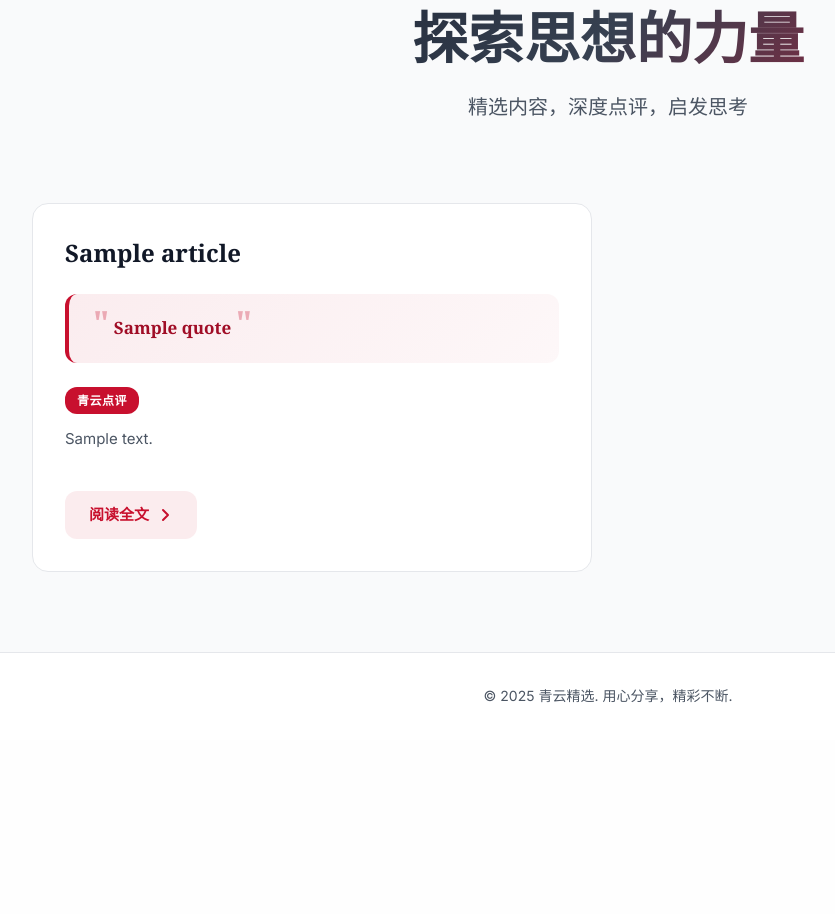
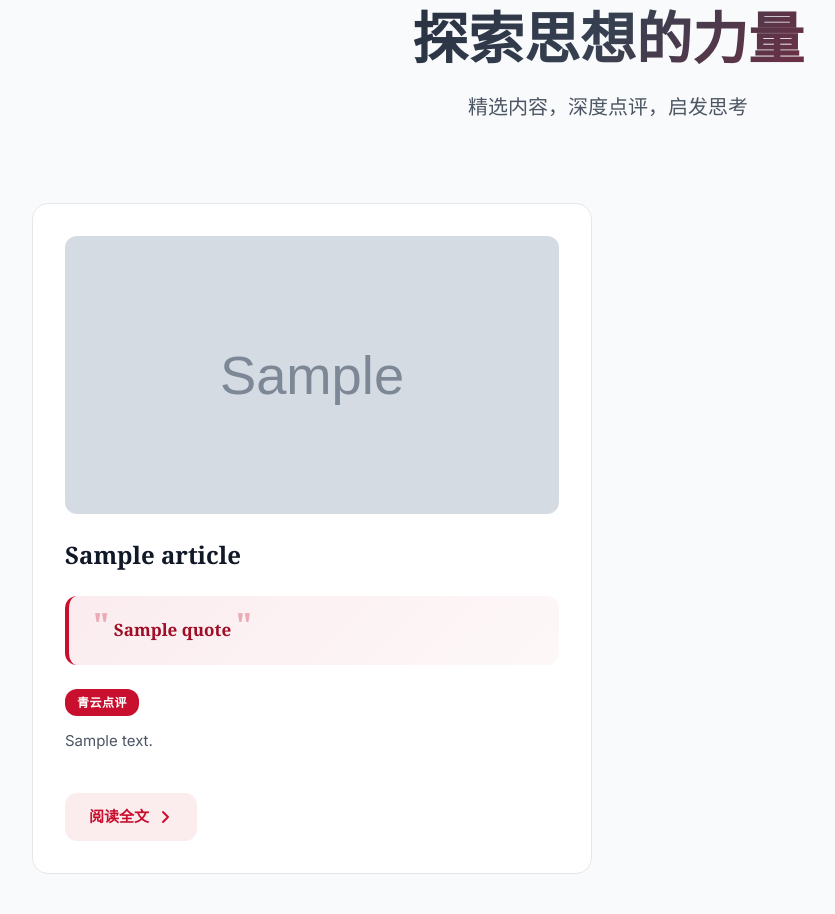
Before and after one commit to xietodd/qingyun_digest, a Flask app: template templates/index.html in a window 1280 px wide. Shown: the part 161-1075 px from the top of the page, without its empty margins (32-867 px from the left). Before the commit the page ends 864 px from the top, so only its background shows below. Run offline with Flask 3, Linux system fonts and the light colour scheme; the template is opened without the code that fills it: most values are stand-ins (such as "Sample title", 1, 10 or a date in 2020); grey boxes marked "Sample" are stand-in pictures.

Commit message:
添加缩略图支持并修复精选金句中的星号问题

```diff
--- a/app.py
+++ b/app.py
@@ -36,12 +36,32 @@ def markdown_to_plain_text(text):
     text = re.sub(r'#{1,6}\s+', '', text)  # 标题
     text = re.sub(r'\[(.+?)\]\(.+?\)', r'\1', text)  # 链接
     text = re.sub(r'`(.+?)`', r'\1', text)  # 行内代码
-    text = re.sub(r'<br\s*/?>','', text, flags=re.IGNORECASE)  # HTML 换行
+    text = re.sub(r'<br\s*/?>', '', text, flags=re.IGNORECASE)  # HTML 换行
     text = re.sub(r'---+', '', text)  # 分隔线
     text = re.sub(r'>\s+', '', text)  # 引用
     text = re.sub(r'[-*+]\s+', '', text)  # 列表
     text = re.sub(r'\d+\.\s+', '', text)  # 有序列表
     text = re.sub(r'\s+', ' ', text)  # 多余空格
+    return text.strip()
+
+
+def clean_quote_text(text):
+    """清理精选金句中的 Markdown 语法，保留纯文本"""
+    if not text:
+        return ''
+    import re
+    # 处理嵌套的星号（如 ** ** 或 ** **text** **）
+    text = re.sub(r'\*\*\s+\*\*', '', text)  # 移除空的双星号
+    text = re.sub(r'\*\*\s+', '', text)  # 移除开头的双星号加空格
+    text = re.sub(r'\s+\*\*', '', text)  # 移除结尾的空格加双星号
+    # 移除 Markdown 语法
+    text = re.sub(r'\*\*\*(.+?)\*\*\*', r'\1', text)  # 粗斜体
+    text = re.sub(r'\*\*(.+?)\*\*', r'\1', text)  # 粗体
+    text = re.sub(r'\*(.+?)\*', r'\1', text)  # 斜体
+    text = re.sub(r'__(.+?)__', r'\1', text)  # 粗体
+    text = re.sub(r'_(.+?)_', r'\1', text)  # 斜体
+    # 清理多余空格
+    text = re.sub(r'\s+', ' ', text)
     return text.strip()
 
 
@@ -185,18 +205,30 @@ def get_articles_from_feishu():
         comment = get_field_value(fields.get('黄叔点评', ''))
         content = get_field_value(fields.get('概要内容输出', ''))
 
+        # 获取缩略图
+        thumbnail_url = ''
+        thumbnail_field = fields.get('缩略图', [])
+        if isinstance(thumbnail_field, list) and len(thumbnail_field) > 0:
+            # 飞书附件字段格式
+            if isinstance(thumbnail_field[0], dict):
+                thumbnail_url = thumbnail_field[0].get('url', '') or thumbnail_field[0].get('tmp_url', '')
+
         if title:  # 只添加有标题的记录
             # 生成纯文本预览（移除 Markdown 语法）
             plain_content = markdown_to_plain_text(content)
             preview_text = plain_content[:100] + '...' if len(plain_content) > 100 else plain_content
 
+            # 清理精选金句中的 Markdown 语法
+            clean_quote = clean_quote_text(quote) if quote else ''
+
             articles.append({
                 'id': record.get('record_id'),
                 'title': title,
-                'quote': quote,
+                'quote': clean_quote,
                 'comment': comment,
                 'content': content,
-                'preview': preview_text
+                'preview': preview_text,
+                'thumbnail': thumbnail_url
             })
 
     # 更新缓存
--- a/static/css/style.css
+++ b/static/css/style.css
@@ -239,6 +239,26 @@ body {
     padding: 32px;
 }
 
+.article-thumbnail {
+    width: 100%;
+    margin-bottom: 24px;
+    border-radius: var(--radius-md);
+    overflow: hidden;
+    aspect-ratio: 16 / 9;
+    background: var(--gray-100);
+}
+
+.article-thumbnail img {
+    width: 100%;
+    height: 100%;
+    object-fit: cover;
+    transition: transform var(--transition-base);
+}
+
+.article-card:hover .article-thumbnail img {
+    transform: scale(1.05);
+}
+
 .article-title {
     font-family: var(--font-serif);
     font-size: 1.5rem;
@@ -381,6 +401,20 @@ body {
     line-height: 1.3;
     color: var(--text-primary);
     margin-bottom: 16px;
+}
+
+.detail-thumbnail {
+    width: 100%;
+    margin: 32px 0;
+    border-radius: var(--radius-lg);
+    overflow: hidden;
+    box-shadow: var(--shadow-lg);
+}
+
+.detail-thumbnail img {
+    width: 100%;
+    height: auto;
+    display: block;
 }
 
 .detail-quote-section {
--- a/templates/detail.html
+++ b/templates/detail.html
@@ -16,6 +16,12 @@
             </a>
 
             <h1 class="detail-title">{{ article.title }}</h1>
+
+            {% if article.thumbnail %}
+            <div class="detail-thumbnail">
+                <img src="{{ article.thumbnail }}" alt="{{ article.title }}" loading="lazy">
+            </div>
+            {% endif %}
         </div>
 
         {% if article.quote %}
--- a/templates/index.html
+++ b/templates/index.html
@@ -15,6 +15,12 @@
         {% for article in articles %}
         <article class="article-card" data-article-id="{{ article.id }}">
             <div class="article-card-inner">
+                {% if article.thumbnail %}
+                <div class="article-thumbnail">
+                    <img src="{{ article.thumbnail }}" alt="{{ article.title }}" loading="lazy">
+                </div>
+                {% endif %}
+
                 <h2 class="article-title">{{ article.title }}</h2>
 
                 {% if article.quote %}
```
